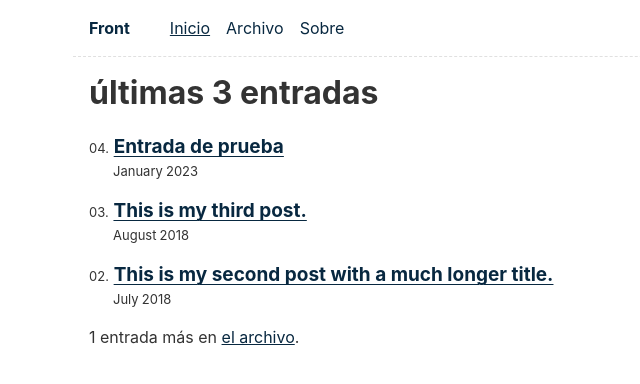
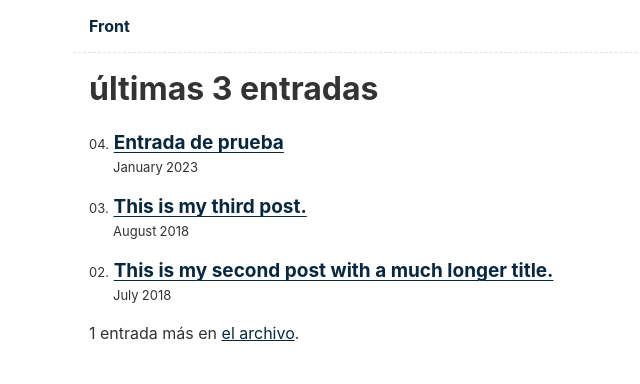
Before and after one commit to edusl/frontes, an Eleventy site: page content/index.njk in a window 1280 px wide. Shown: the whole page, without its empty margins (247-887 px from the left). Built offline with nearby package versions, Linux system fonts and the light colour scheme; Eleventy itself is replaced by a stand-in of ours; files that its build step writes are made by us from their sources.

Commit message:
Update base.njk

```diff
--- a/_includes/layouts/base.njk
+++ b/_includes/layouts/base.njk
@@ -40,11 +40,11 @@
 			{#- Read more about `eleventy-navigation` at https://www.11ty.dev/docs/plugins/navigation/ #}
 			<nav>
 				<h2 class="visually-hidden">Top level navigation menu</h2>
-				<ul class="nav">
+				<!--<ul class="nav">
 				{%- for entry in collections.all | eleventyNavigation %}
 					<li class="nav-item"><a href="{{ entry.url }}"{% if entry.url == page.url %} aria-current="page"{% endif %}>{{ entry.title }}</a></li>
 				{%- endfor %}
-				</ul>
+				</ul>-->
 			</nav>
 		</header>
 
```
